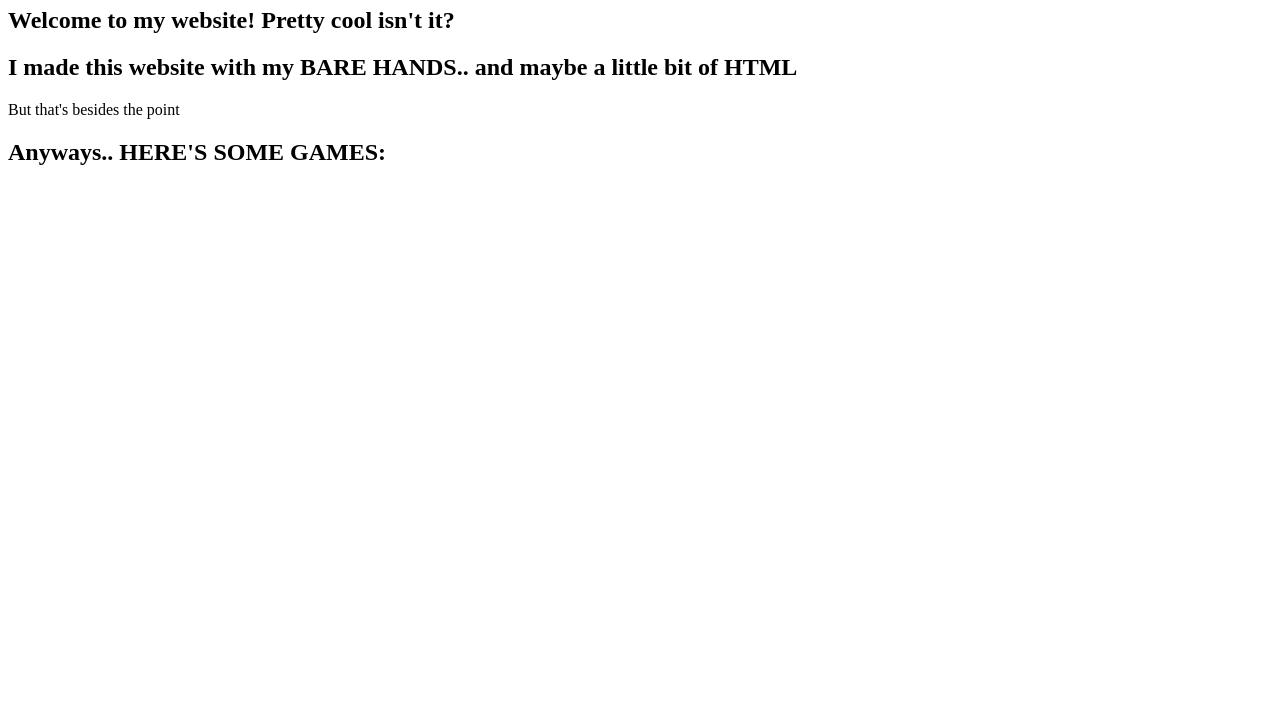
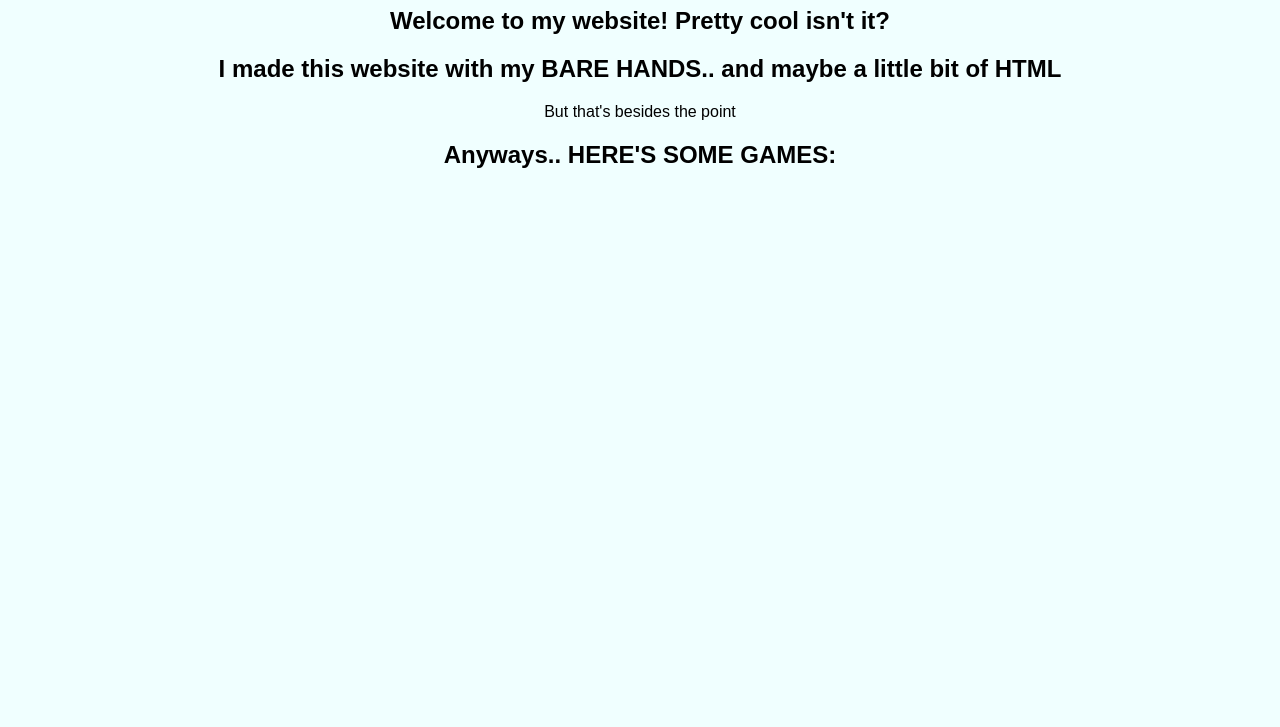
Before and after one commit to Tucka2278/Tucka2278.github.io, a plain HTML site: page index.html in a window 1280 px wide. Shown: the part 73-800 px from the top of the page. Drawn offline with Linux system fonts and the light colour scheme.

Commit message:
Added background

```diff
--- a/index.html
+++ b/index.html
@@ -2,6 +2,7 @@
 <html>
     <head>
         <title>Tucker's Website</title>
+        <link rel="stylesheet" href="styles.css"/>
     </head>
     <body>
         <h1>Hey! How's it going?</h1>
--- a/styles.css
+++ b/styles.css
@@ -5,4 +5,5 @@ img {
 body {
     text-align: center;
     font-family: "Arial";
+    background: azure
 }
```
